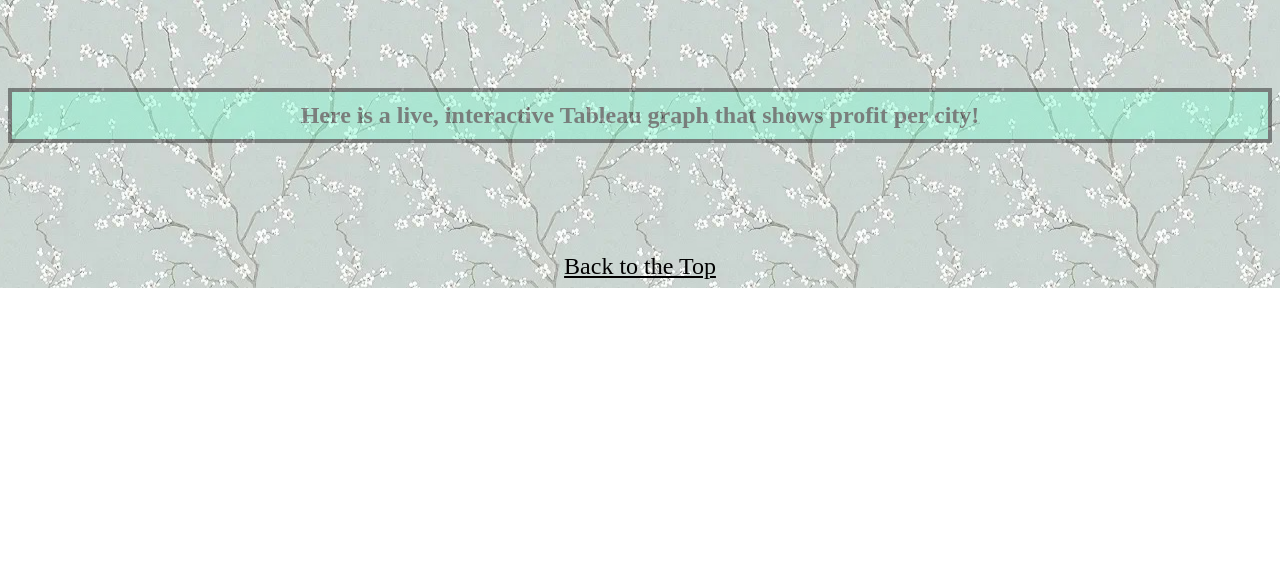
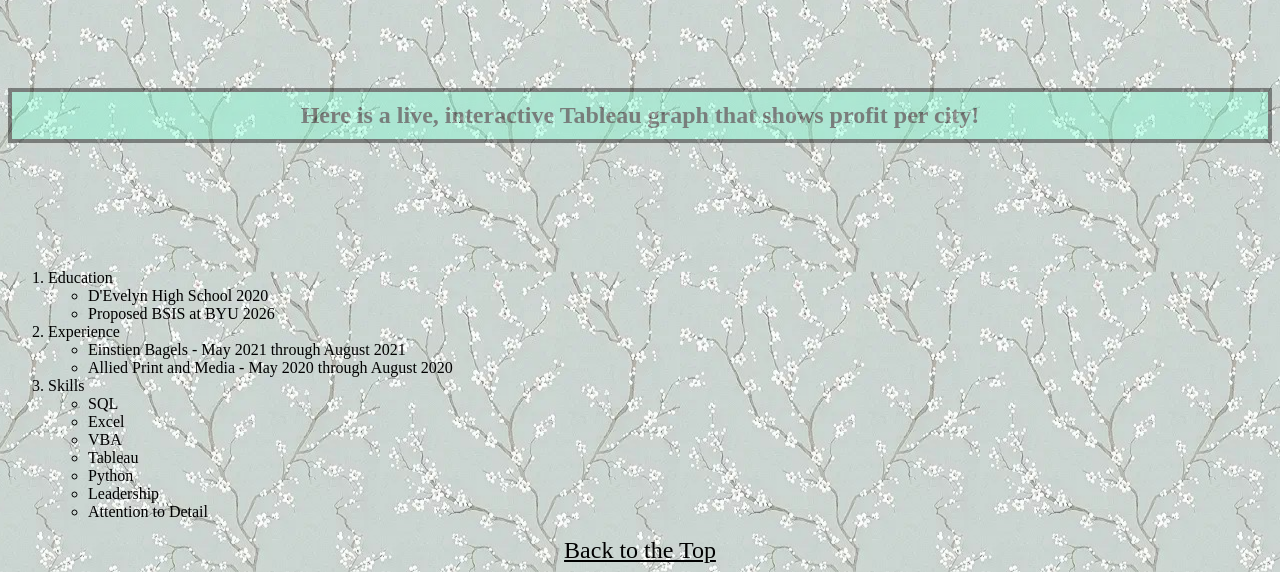
Before and after one commit to addynygard/AddyISFinal, a plain HTML site: page assets/scratch.html in a window 1280 px wide. Shown: the part 3115-3687 px from the top of the page. Before the commit the page ends 3403 px from the top, so only its background shows below. Drawn offline with Linux system fonts and the light colour scheme.

Commit message:
Update scratch.html

```diff
--- a/assets/scratch.html
+++ b/assets/scratch.html
@@ -57,6 +57,29 @@
     <h2 class="rizz">Here is a live, interactive Tableau graph that shows profit per city!</h2>
     <div class='tableauPlaceholder' id='viz1702575279119' style='position: relative'><noscript><a href='#'><img alt='Sheet 2 ' src='https:&#47;&#47;public.tableau.com&#47;static&#47;images&#47;3J&#47;3J4QYXCZH&#47;1_rss.png' style='border: none' /></a></noscript><object class='tableauViz'  style='display:none;'><param name='host_url' value='https%3A%2F%2Fpublic.tableau.com%2F' /> <param name='embed_code_version' value='3' /> <param name='path' value='shared&#47;3J4QYXCZH' /> <param name='toolbar' value='yes' /><param name='static_image' value='https:&#47;&#47;public.tableau.com&#47;static&#47;images&#47;3J&#47;3J4QYXCZH&#47;1.png' /> <param name='animate_transition' value='yes' /><param name='display_static_image' value='yes' /><param name='display_spinner' value='yes' /><param name='display_overlay' value='yes' /><param name='display_count' value='yes' /><param name='language' value='en-US' /><param name='filter' value='publish=yes' /></object></div><script type='text/javascript'>var divElement = document.getElementById('viz1702575279119');var vizElement = divElement.getElementsByTagName('object')[0];vizElement.style.width='100%';vizElement.style.height=(divElement.offsetWidth*0.75)+'px';var scriptElement = document.createElement('script');scriptElement.src = 'https://public.tableau.com/javascripts/api/viz_v1.js';vizElement.parentNode.insertBefore(scriptElement, vizElement);</script>
     <br><br><br><br><br>
+    <ol>
+        <li>Education
+            <ul>
+                <li>D'Evelyn High School 2020</li>
+                <li>Proposed BSIS at BYU 2026 </li>
+            </ul>
+        </li>
+        <li>Experience</li>
+            <ul>
+                <li>Einstien Bagels - May 2021 through August 2021</li>
+                <li>Allied Print and Media - May 2020 through August 2020</li>
+            </ul>
+        <li>Skills</li>
+            <ul>
+                <li>SQL</li>
+                <li>Excel</li>
+                <li>VBA</li>
+                <li>Tableau</li>
+                <li>Python</li>
+                <li>Leadership</li>
+                <li>Attention to Detail</li>
+            </ul>
+    </ol>
     <a href="#top" class="texts">Back to the Top</a>
 </body>
 </html>
```
